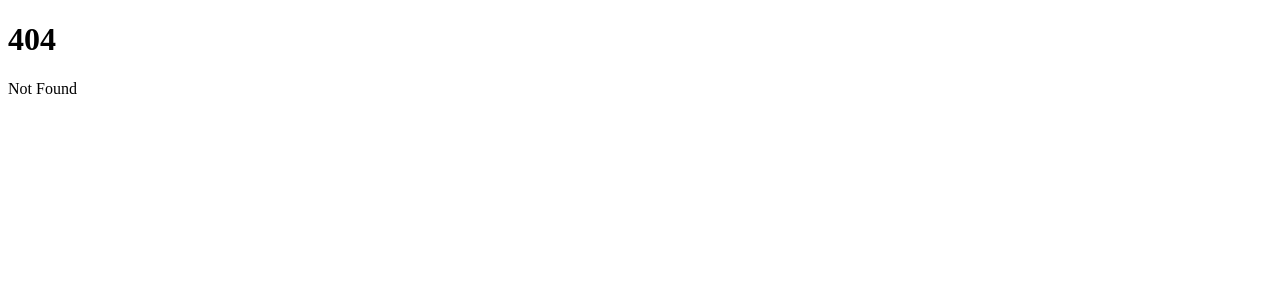
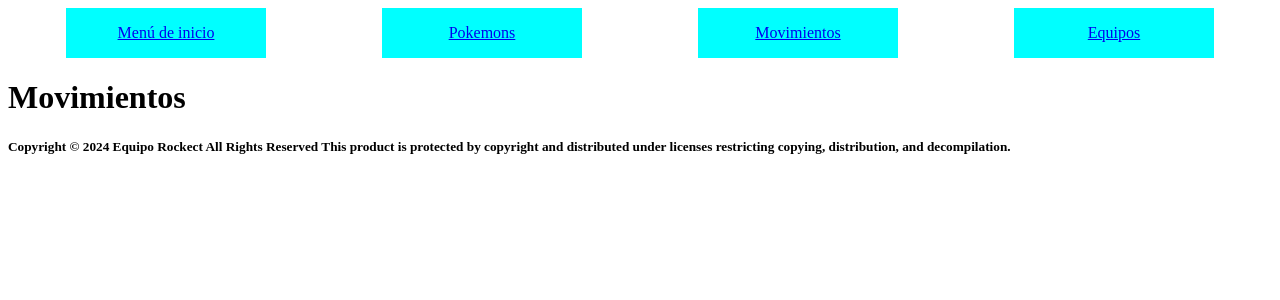
Before and after one commit to Intro-Equipo-Rocket/IntroDex-Front, a SvelteKit app in the folder app/: page /movimientos in a window 1280 px wide. Before the commit this address had no page. Shown: the top 300 px of the page. Built offline with nearby package versions, Linux system fonts and the light colour scheme.

Commit message:
Armado de la estructura base del front (con posibles cambios a futuro...)

```diff
--- /dev/null
+++ b/app/src/routes/+layout.svelte
@@ -0,0 +1,16 @@
+<script>
+   import Header from './Header.svelte';
+   import Footer from './Footer.svelte';
+
+   let { children } = $props();
+</script>
+
+<div class="app">
+   <Header />
+
+   <main>
+       {@render children()}
+   </main>
+
+   <Footer />
+</div>
--- a/app/src/routes/+page.svelte
+++ b/app/src/routes/+page.svelte
@@ -1,2 +1 @@
-<h1>Welcome to SvelteKit</h1>
-<p>Visit <a href="https://svelte.dev/docs/kit">svelte.dev/docs/kit</a> to read the documentation</p>
+<h1>Menú de inicio</h1>
--- /dev/null
+++ b/app/src/routes/Footer.svelte
@@ -0,0 +1,5 @@
+<h5>Copyright © 2024 Equipo Rockect
+All Rights Reserved
+
+This product is protected by copyright and distributed under
+licenses restricting copying, distribution, and decompilation.</h5>
--- /dev/null
+++ b/app/src/routes/Header.svelte
@@ -0,0 +1,23 @@
+<header>
+    <nav>
+        <a class=nav-button href="/">Menú de inicio</a>
+        <a class=nav-button href="/pokemons">Pokemons</a>
+        <a class=nav-button href="/movimientos">Movimientos</a>
+        <a class=nav-button href="/equipos">Equipos</a>
+    </nav>
+</header>
+
+<style>
+	nav {
+		display: flex;
+		justify-content: space-around;
+	}
+    .nav-button {
+        display: flex;
+        justify-content: center;
+        align-items: center;
+        width: 200px;
+        height: 50px;
+        background-color: aqua;
+    }
+</style>
--- /dev/null
+++ b/app/src/routes/equipos/+page.svelte
@@ -0,0 +1 @@
+<h1>Equipos</h1>
--- /dev/null
+++ b/app/src/routes/movimientos/+page.svelte
@@ -0,0 +1 @@
+<h1>Movimientos</h1>
--- /dev/null
+++ b/app/src/routes/pokemons/+page.svelte
@@ -0,0 +1 @@
+<h1>Pokemons</h1>
```
